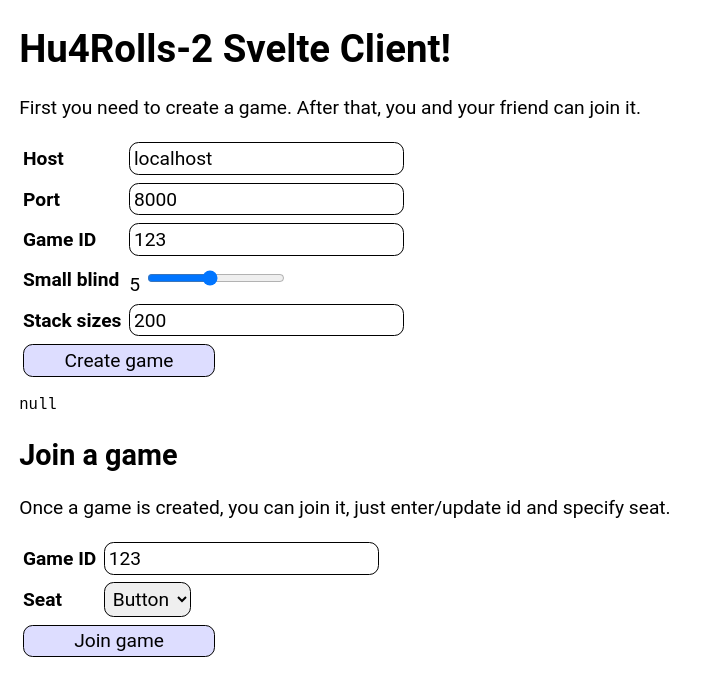
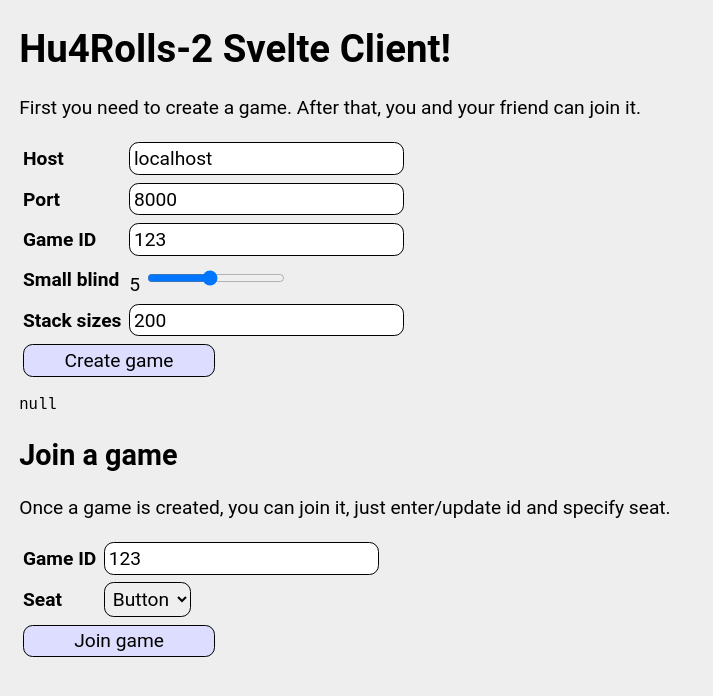
Before and after one commit to jokkebk/hu4rolls-svelte, a SvelteKit app: page / in a window 1280 px wide. Shown: the top 696 px of the page, without its empty margins (0-713 px from the left). Built offline with nearby package versions, Linux system fonts and the light colour scheme.

Commit message:
Light grey background

```diff
--- a/static/style.css
+++ b/static/style.css
@@ -3,6 +3,7 @@ body {
     font-size: 1.2em;
     font-family: 'Roboto', sans-serif;
     margin: 1em;
+    background-color: #eee;
 }
 
 input, button, select {
```
